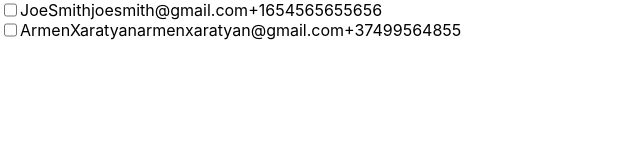
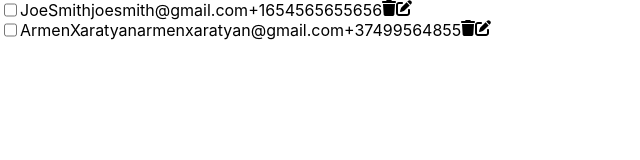
Before and after one commit to ghumash/ContactManager, a React (Create React App) app: page / in a window 1280 px wide. Shown: the top 160 px of the page, without its empty margins (0-640 px from the left). Built offline with nearby package versions, Linux system fonts and the light colour scheme.

Commit message:
Add: "fontawesome" library

```diff
--- a/package.json
+++ b/package.json
@@ -3,6 +3,9 @@
   "version": "0.1.0",
   "private": true,
   "dependencies": {
+    "@fortawesome/fontawesome-svg-core": "^6.2.0",
+    "@fortawesome/free-solid-svg-icons": "^6.2.0",
+    "@fortawesome/react-fontawesome": "^0.2.0",
     "@testing-library/jest-dom": "^5.16.5",
     "@testing-library/react": "^13.4.0",
     "@testing-library/user-event": "^13.5.0",
--- a/src/ListItem/ListItem.jsx
+++ b/src/ListItem/ListItem.jsx
@@ -1,4 +1,6 @@
 import "./ListItem.css";
+import { FontAwesomeIcon } from '@fortawesome/react-fontawesome'
+import { faTrash, faEdit } from '@fortawesome/free-solid-svg-icons'
 
 export default function ListItem({
   id,
@@ -20,6 +22,8 @@ export default function ListItem({
       <div>{email}</div>
       <div>{phone}</div>
       <div>{profession}</div>
+      <FontAwesomeIcon icon={faTrash} />
+      <FontAwesomeIcon icon={faEdit} />
     </div>
   );
 }
```
Also changed, not shown: 1 other file (tests, documents, lock files or other folders).
